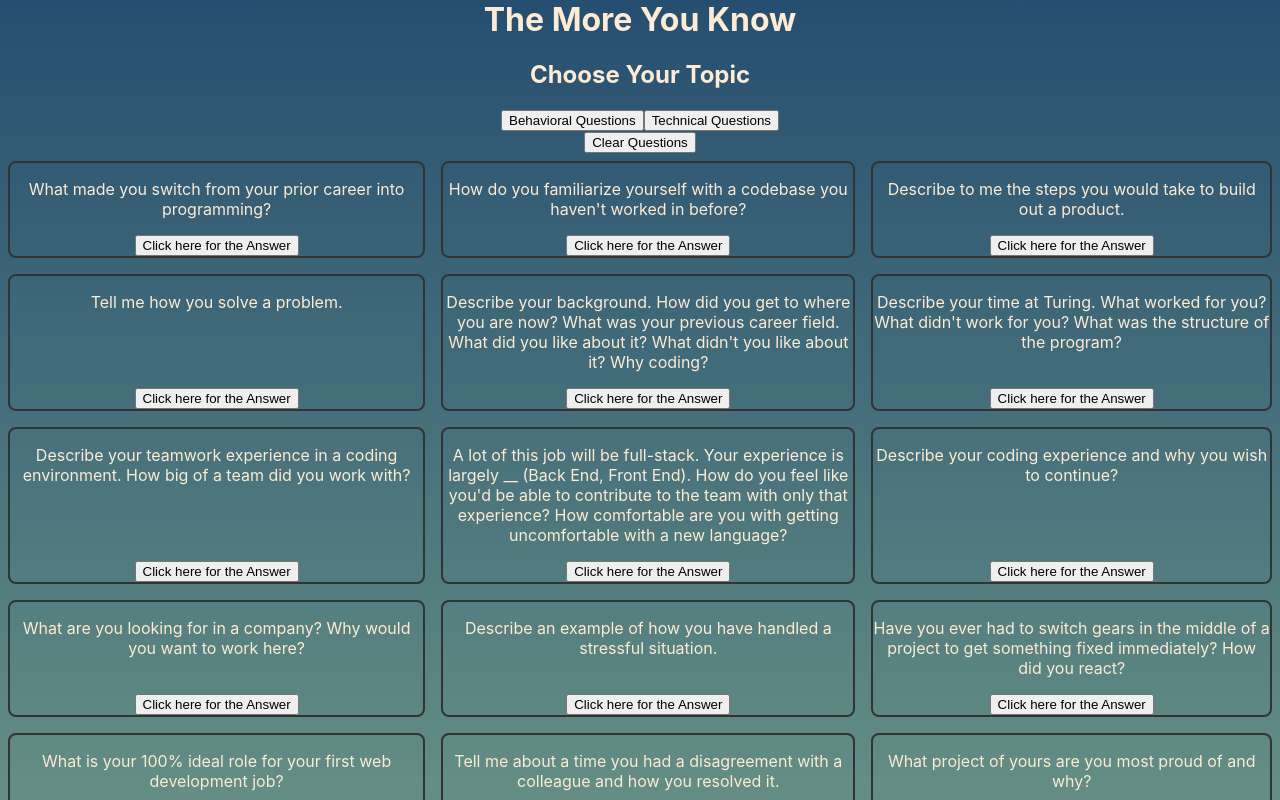
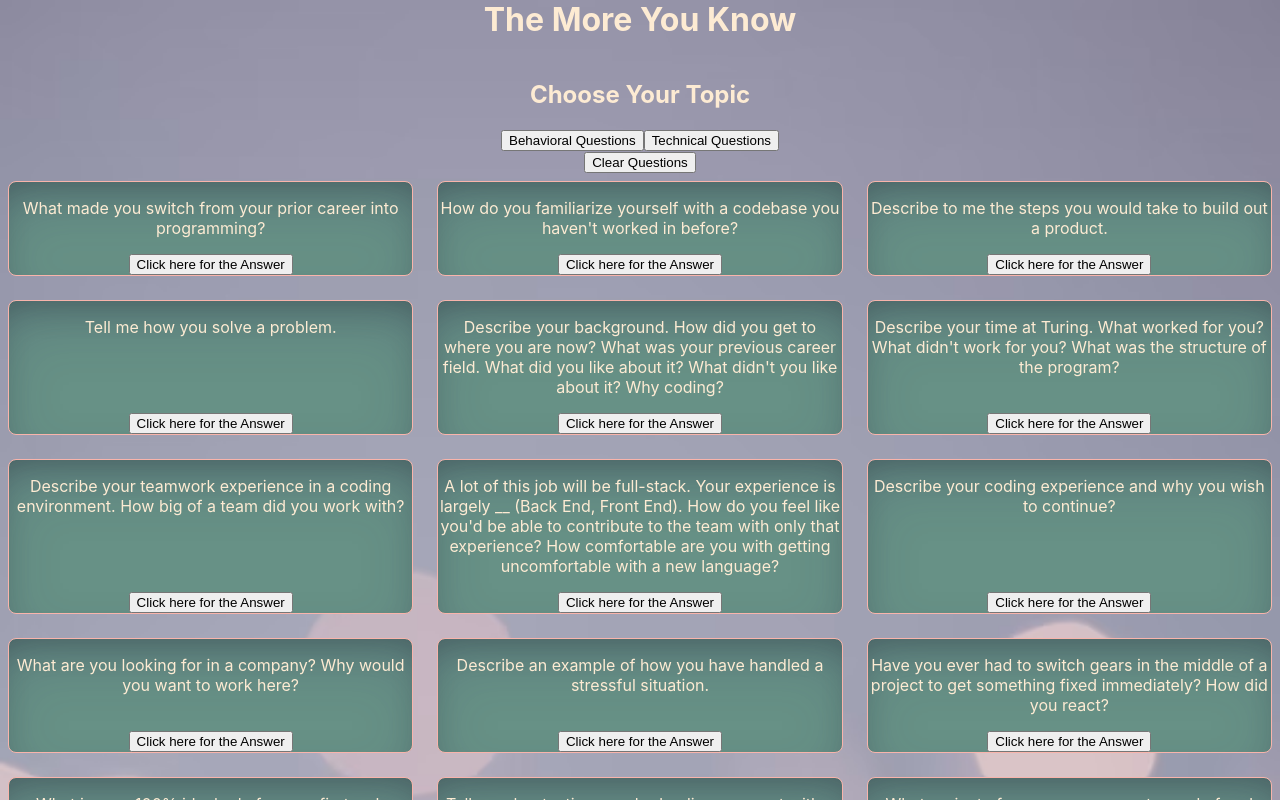
Before and after one commit to danalchapman/the-more-you-know, a React (Create React App) app: page / in a window 1280 px wide. Both pictures are taken after a click on the button "Behavioral Questions". Shown: the top 800 px of the page. Built offline with nearby package versions, Linux system fonts and the light colour scheme.

Commit message:
Change background image and remove scrollbar

```diff
--- a/src/Components/App/App.css
+++ b/src/Components/App/App.css
@@ -1,9 +1,14 @@
 .main-app {
-  background-image: linear-gradient(#264e70, #679186, #bbd4ce);
+  background-attachment: fixed;
+  background-image: url('../../Assets/lights.avif');
+  background-repeat: no-repeat;
+  background-size: cover;
   color: #fdebd3;
   text-align: center;
 }
 
+
+
 .app-title {
   margin-top: 0;
 }
--- a/src/Components/QuestionCard/QuestionCard.css
+++ b/src/Components/QuestionCard/QuestionCard.css
@@ -1,7 +1,9 @@
 .question-card {
     align-items: center;
-    border: 2px solid #333;
+    background-color: #679186;
+    border: .1rem solid #f9b4ab;
     border-radius: .5rem;
+    box-shadow: rgba(50, 50, 93, 0.25) 0px 30px 60px -12px inset, rgba(0, 0, 0, 0.3) 0px 18px 36px -18px inset;
     display: flex;
     flex-direction: column;
     flex-wrap: wrap;
--- a/src/Components/QuestionsBox/QuestionsBox.css
+++ b/src/Components/QuestionsBox/QuestionsBox.css
@@ -1,7 +1,7 @@
 .question-box {
     display: grid;
-    grid-template-columns: auto auto auto;
-    grid-template-rows: auto auto auto;
+    grid-template-columns: repeat(auto-fit, minmax(320px, 1fr));
+    grid-gap: .5rem;
 }
 
 .loading-box {
--- a/src/index.css
+++ b/src/index.css
@@ -1,3 +1,13 @@
+* {
+  overflow-y: scroll;
+  scrollbar-width: none;  /* Firefox */
+  -ms-overflow-style: none;  /* IE and Edge */
+}
+
+*::-webkit-scrollbar {
+  display: none;
+}
+
 body {
   margin: 0;
   font-family: -apple-system, BlinkMacSystemFont, 'Segoe UI', 'Roboto', 'Oxygen',
```
Also changed, not shown: src/Assets/lights.avif (added).
